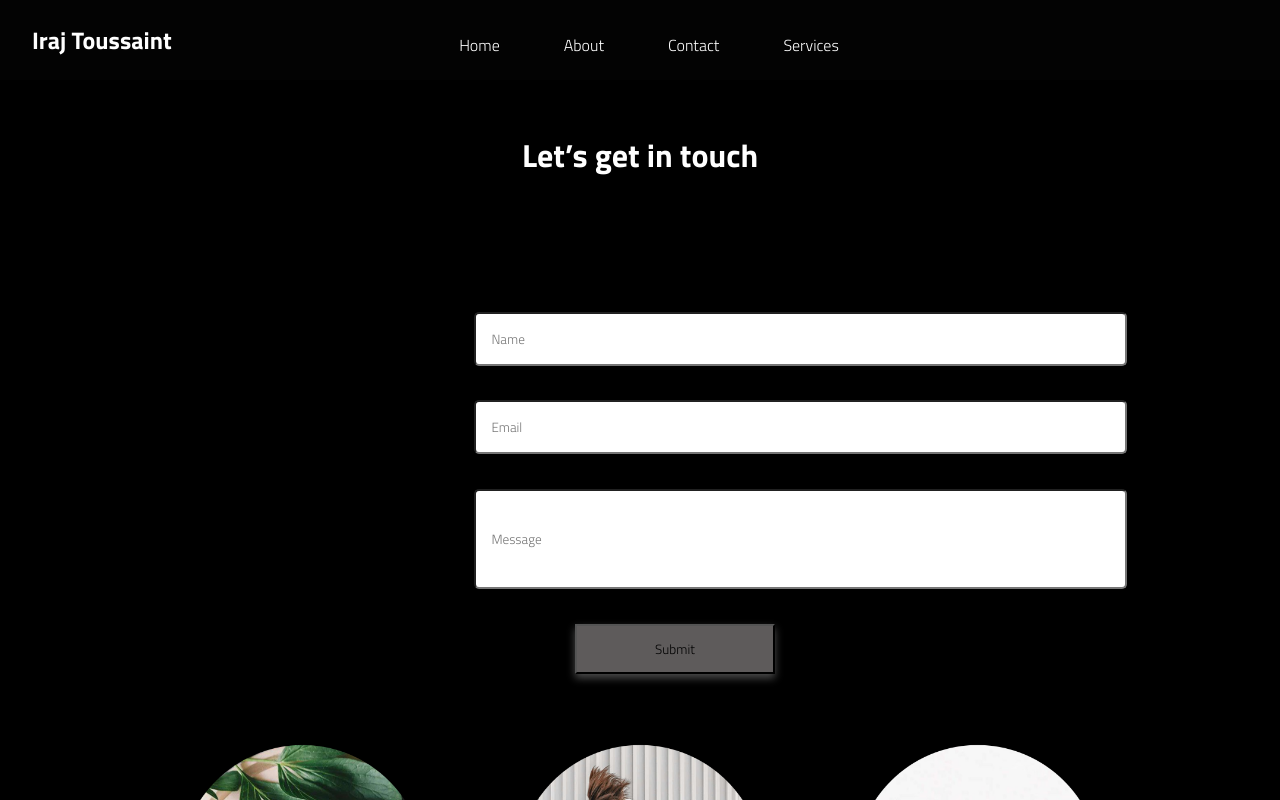
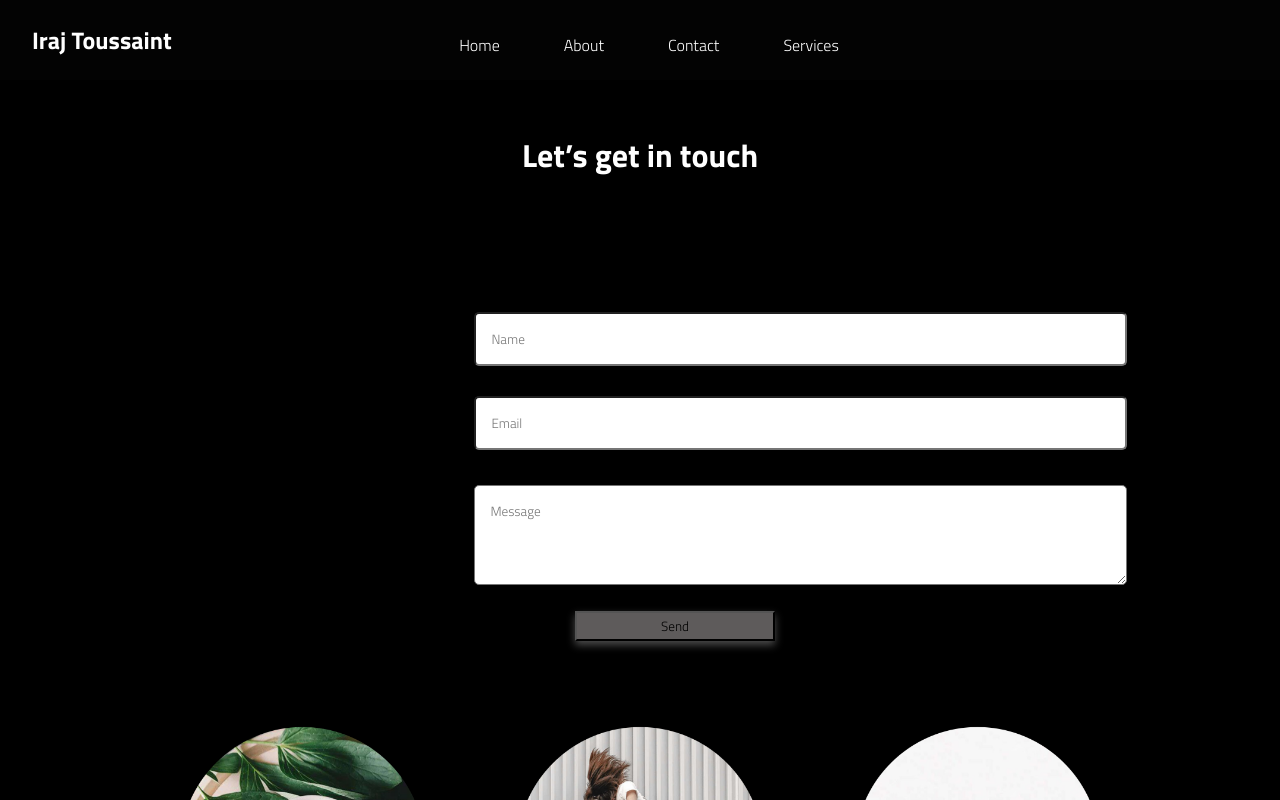
Before and after one commit to malith1997/Iraj, a React (Create React App) app: page /Contact in a window 1280 px wide. Shown: the top 800 px of the page. Built offline with nearby package versions, Linux system fonts and the light colour scheme.

Commit message:
create email send part

```diff
--- a/package.json
+++ b/package.json
@@ -4,6 +4,7 @@
   "private": true,
   "dependencies": {
     "@chakra-ui/react": "^2.4.9",
+    "@emailjs/browser": "^3.10.0",
     "@emotion/react": "^11.10.5",
     "@emotion/styled": "^11.10.5",
     "@testing-library/jest-dom": "^5.16.5",
--- a/src/Pages/Contact.js
+++ b/src/Pages/Contact.js
@@ -16,9 +16,13 @@ import big1 from "../Img/big1.png";
 import big2 from "../Img/big2.png";
 import big3 from "../Img/big3.png";
 
+import ContactUs from '../componets/sendemail'
+
 
 function Contact() {
+
   return (
+
     <div>
 
 
@@ -32,32 +36,7 @@ function Contact() {
         <br></br>message with the form down below. Either way, I’ll be in touch shortly!</h6>
 
 
-        <section className='formset'>
-
-        <FormControl >
-        <Input className='form1' placeholder='Name' />
-        </FormControl>
-
-
-        <FormControl >
-        <FormLabel>Email address</FormLabel>
-        <Input className='form2' type='email' placeholder='Email' />
-        </FormControl>
-
-
-        <FormControl>
-        <Input className='form3' placeholder='Message' />
-        </FormControl>
-
-
-
-
-
-        <Button className="BtnCard3">
-            <a className="textcolor">Submit</a>
-        </Button>
-
-        </section>
+        <ContactUs />
 
 
         <section>
@@ -90,6 +69,10 @@ function Contact() {
 
       </React.Fragment>
 
+
+
+
+
     </div>
   )
 }
--- a/src/Pages/Home.js
+++ b/src/Pages/Home.js
@@ -17,6 +17,9 @@ import Carousel from '../componets/Carousel';
 
 
 
+
+
+
 function Home() {
   return (
     <React.Fragment>
@@ -29,6 +32,9 @@ function Home() {
       <Topic2 />
       <Cards />
       <Topic3 />
+
+
+
       {/* <Carousel /> */}
       {/* <InstagramEmbed1 /> */}
 
--- a/src/Styles/main.css
+++ b/src/Styles/main.css
@@ -287,7 +287,7 @@ h1{
   padding:15px;
   margin-left: 500px;
   margin-top: 50px;
-  margin-bottom: 10px;
+  margin-bottom: 30px;
 }
 .form2{
 
@@ -525,7 +525,7 @@ h1{
     top: 15px;
     background: #5e5b5b;
     width: 200px;
-    height: 50px;
+    height: 30px;
     box-shadow: 0 4px 8px 0 rgba(255, 255, 255, 0.3);
     flex-direction: column;
     align-items: center;
--- /dev/null
+++ b/src/componets/sendemail.js
@@ -0,0 +1,51 @@
+
+import React, { useRef } from 'react';
+import emailjs from '@emailjs/browser';
+import {
+    FormControl,
+    FormLabel,Input,
+    FormErrorMessage,
+    FormHelperText,
+  } from '@chakra-ui/react'
+
+
+const ContactUs = () => {
+    const form = useRef();
+
+    const sendEmail = (e) => {
+      e.preventDefault();
+
+      emailjs.sendForm('service_r5433yp', 'template_5iusaw4', form.current, '7hCSNowO3QBkPohay')
+        .then((result) => {
+            console.log(result.text);
+        }, (error) => {
+            console.log(error.text);
+        });
+    };
+
+    return (
+
+
+    <div>
+
+    <section className='formset'>
+      <form ref={form} onSubmit={sendEmail}>
+
+        <input className='form1' type="text" name="user_name" placeholder='Name' />
+
+        <input className='form2' type="email" name="user_email" placeholder='Email' />
+
+        <textarea className='form3' name="message" placeholder='Message' />
+        <input className="BtnCard3" type="submit" value="Send" />
+      </form>
+
+      </section>
+
+
+    </div>
+
+
+    );
+  };
+
+  export default ContactUs;
```
Also changed, not shown: 1 other file (tests, documents, lock files or other folders).
